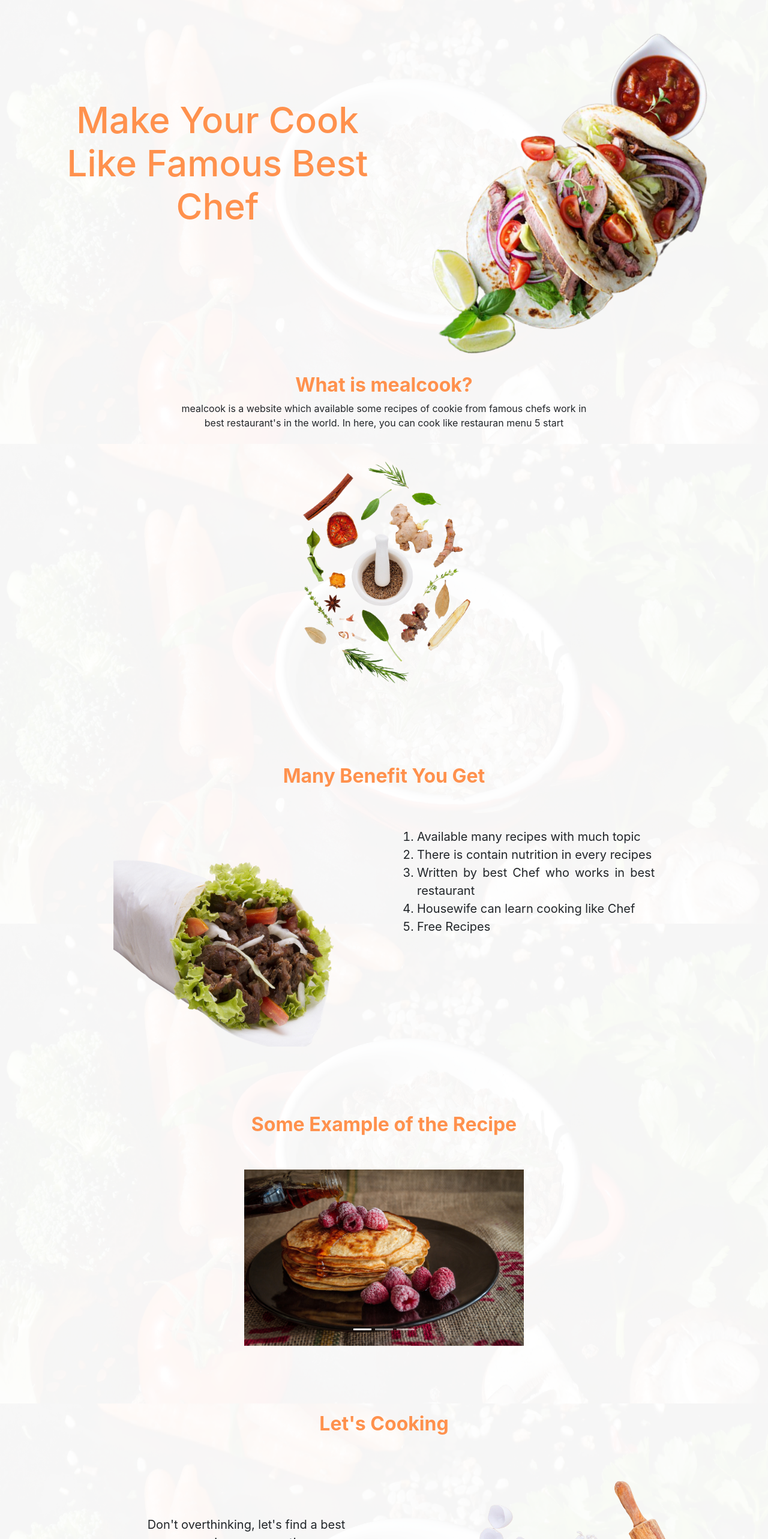
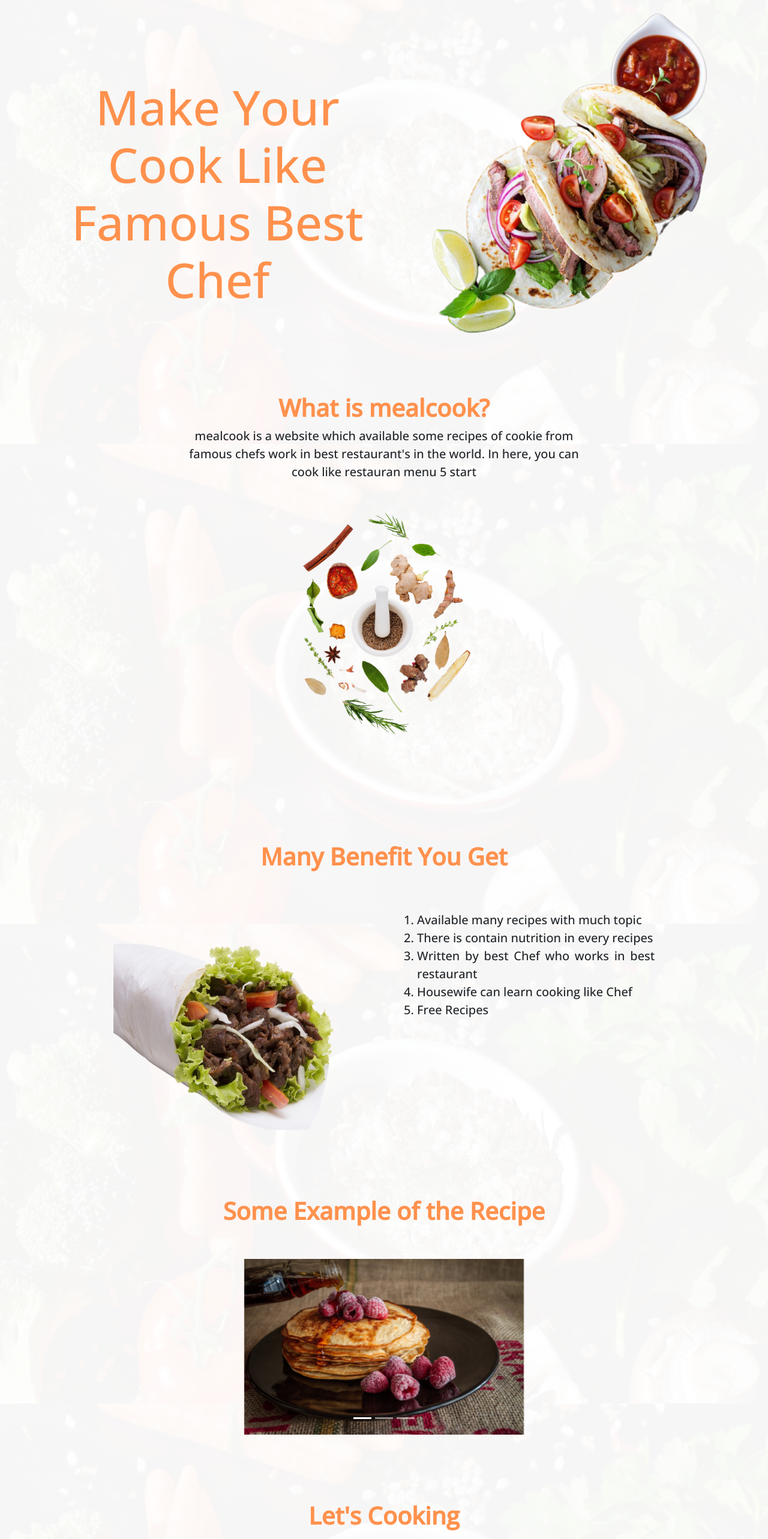
Before and after one commit to nandaditra/mealcook-frontend, a React (Create React App) app: page / in a window 1280 px wide. Shown: the part 60-2626 px from the top of the page at 60% size. Built offline with nearby package versions, Linux system fonts and the light colour scheme; some icons are missing.

Commit message:
first commit

```diff
--- a/src/components/Footer.js
+++ b/src/components/Footer.jsx
@@ -11,10 +11,10 @@ export default function Footer() {
 
                   <div className="col-4">
                       <ul className="text-center mx-5">
-                         <li><a href="#">Home</a></li>
-                         <li><a href="#">About</a></li>
-                         <li><a href="#">Terms</a></li>
-                         <li><a href="#">Privacy Policy</a></li>
+                         <li><a href="/">Home</a></li>
+                         <li><a href="/">About</a></li>
+                         <li><a href="/">Terms</a></li>
+                         <li><a href="/">Privacy Policy</a></li>
                       </ul>
                   </div>
 
--- a/src/components/Main.js
+++ b/src/components/Main.jsx
@@ -9,7 +9,7 @@ import letcook from '../img/lets-cook.png'
 export default function Main() {
     return (
         <div className="container">
-            <section className="" id="home">
+            <section id="home">
                 {/* this is a home section */}
                 <div className="row mg-home">
                    <div className="col-6 mg-title">
@@ -26,7 +26,7 @@ export default function Main() {
                 {/* This is a about section */}
                 <div className="row mg-about">
                     <div className="col-12 text-center">
-                       <h2 className="title-section">What is mealcook?</h2>
+                       <h1 className="title-section">What is mealcook?</h1>
                        <p>mealcook is a website which available some recipes of cookie from famous chefs work in best restaurant's in the world. In here, you can cook like restauran menu 5 start</p>
                     </div>
 
@@ -40,7 +40,7 @@ export default function Main() {
             <section id="benefit">
               <div>
                   {/* this is a Advantages */}
-                <h2 className="title-section text-center">Many Benefit You Get</h2>
+                <h1 className="title-section text-center">Many Benefit You Get</h1>
                 <div className="row mg-benefit">
                         <div className="col-6">
                             <img className="w-100"src={benefit} alt="benefit.png"/>
@@ -63,32 +63,32 @@ export default function Main() {
 
             <section id="example-recipe">
                <div className="example-section ">
-                   <h2 className="title-section text-center">Some Example of the Recipe</h2>
+                   <h1 className="title-section text-center">Some Example of the Recipe</h1>
 
-                        <div id="carouselExampleIndicators" class="carousel slide mg-carousel" data-ride="carousel">
-                            <ol class="carousel-indicators">
-                                <li data-target="#carouselExampleIndicators" data-slide-to="0" class="active"></li>
+                        <div id="carouselExampleIndicators" className="carousel slide mg-carousel" data-ride="carousel">
+                            <ol className="carousel-indicators">
+                                <li data-target="#carouselExampleIndicators" data-slide-to="0" className="active"></li>
                                 <li data-target="#carouselExampleIndicators" data-slide-to="1"></li>
                                 <li data-target="#carouselExampleIndicators" data-slide-to="2"></li>
                             </ol>
-                            <div class="carousel-inner">
-                                <div class="carousel-item active">
-                                <img src={pancakes} class="d-block w-50" alt="..."/>
+                            <div className="carousel-inner">
+                                <div className="carousel-item active">
+                                <img src={pancakes} className="d-block w-50" alt="..."/>
                                 </div>
-                                <div class="carousel-item">
-                                <img src={salad} class="d-block w-50" alt="..."/>
+                                <div className="carousel-item">
+                                <img src={salad} className="d-block w-50" alt="..."/>
                                 </div>
-                                <div class="carousel-item">
-                                <img src={meat} class="d-block w-50" alt="..."/>
+                                <div className="carousel-item">
+                                <img src={meat} className="d-block w-50" alt="..."/>
                                 </div>
                             </div>
-                            <button class="carousel-control-prev" type="button" data-target="#carouselExampleIndicators" data-slide="prev">
-                                <span class="carousel-control-prev-icon" aria-hidden="true"></span>
-                                <span class="sr-only">Previous</span>
+                            <button className="carousel-control-prev" type="button" data-target="#carouselExampleIndicators" data-slide="prev">
+                                <span className="carousel-control-prev-icon" aria-hidden="true"></span>
+                                <span className="sr-only">Previous</span>
                             </button>
-                            <button class="carousel-control-next" type="button" data-target="#carouselExampleIndicators" data-slide="next">
-                                <span class="carousel-control-next-icon" aria-hidden="true"></span>
-                                <span class="sr-only">Next</span>
+                            <button className="carousel-control-next" type="button" data-target="#carouselExampleIndicators" data-slide="next">
+                                <span className="carousel-control-next-icon" aria-hidden="true"></span>
+                                <span className="sr-only">Next</span>
                             </button>
                         </div>
                </div>
@@ -97,7 +97,7 @@ export default function Main() {
 
             <section id="lets-cook">
                 <div className="lets-cook-section" >
-                    <h2 className="title-section text-center">Let's Cooking</h2>
+                    <h1 className="title-section text-center">Let's Cooking</h1>
 
                     <div className="row my-5">
 
--- a/src/index.css
+++ b/src/index.css
@@ -1,12 +1,11 @@
-@import url('https://fonts.googleapis.com/css2?family=Inter:wght@300;400;600&family=Merriweather&family=Open+Sans:wght@300&family=Roboto:wght@300&display=swap');
-
+@import url('https://fonts.googleapis.com/css2?family=Inter:wght@300;400;600&family=Merriweather&family=Open+Sans:wght@500&family=Roboto:wght@300&display=swap');
 html {
   scroll-behavior: smooth;
 }
 
 body {
   margin: 0;
-  font-family: -apple-system, BlinkMacSystemFont, 'Merriweather', serif;;
+  font-family: 'Open Sans', sans-serif;
   -webkit-font-smoothing: antialiased;
   -moz-osx-font-smoothing: grayscale;
   background-image: url("./img/background.png");
@@ -21,12 +20,16 @@ code {
     monospace;
 }
 
+p {
+  font-size: 20px;
+}
+
 .navbar-light .navbar-nav .nav-link:hover {
   color:#b16536;
 }
 
 .home-title {
-  font-size: 60px;
+  font-size: 80px;
   color:#FF914D;
 }
 
@@ -49,11 +52,11 @@ code {
 }
 
 .mg-title {
-  margin-top: 10%;
+  margin-top: 7%;
 }
 
 .mg-about {
-  margin: 8% 18%;
+  margin: 12% 18%;
 }
 
 .mg-benefit {
```
Also changed, not shown: src/components/Header.jsx (renamed from src/components/Header.js).
